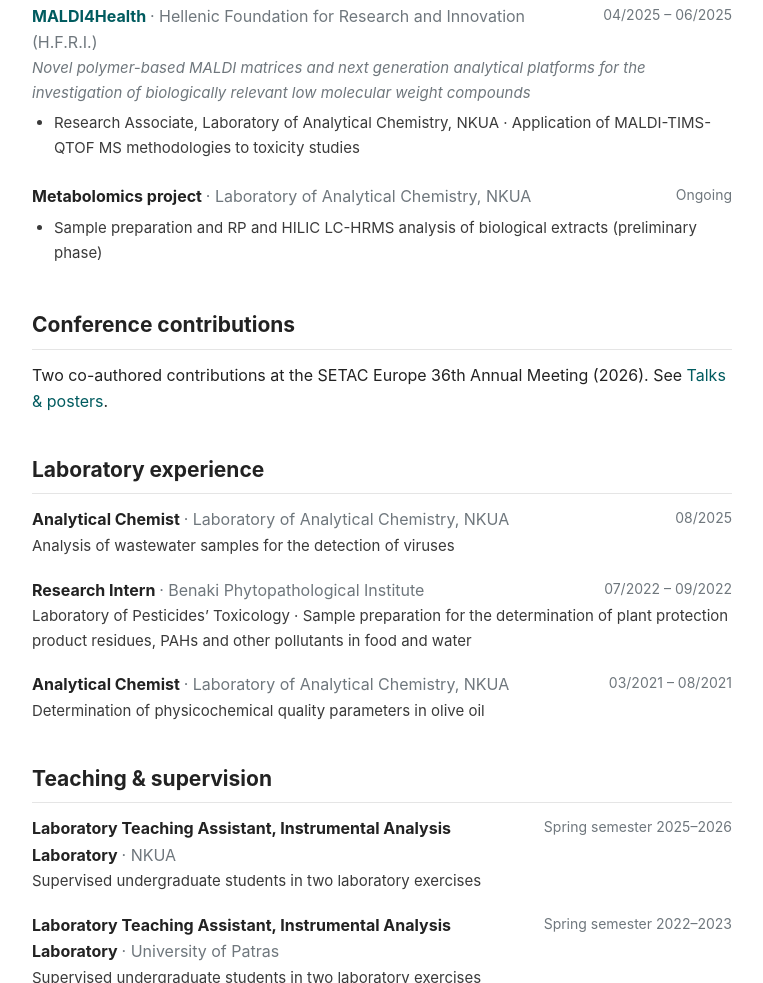
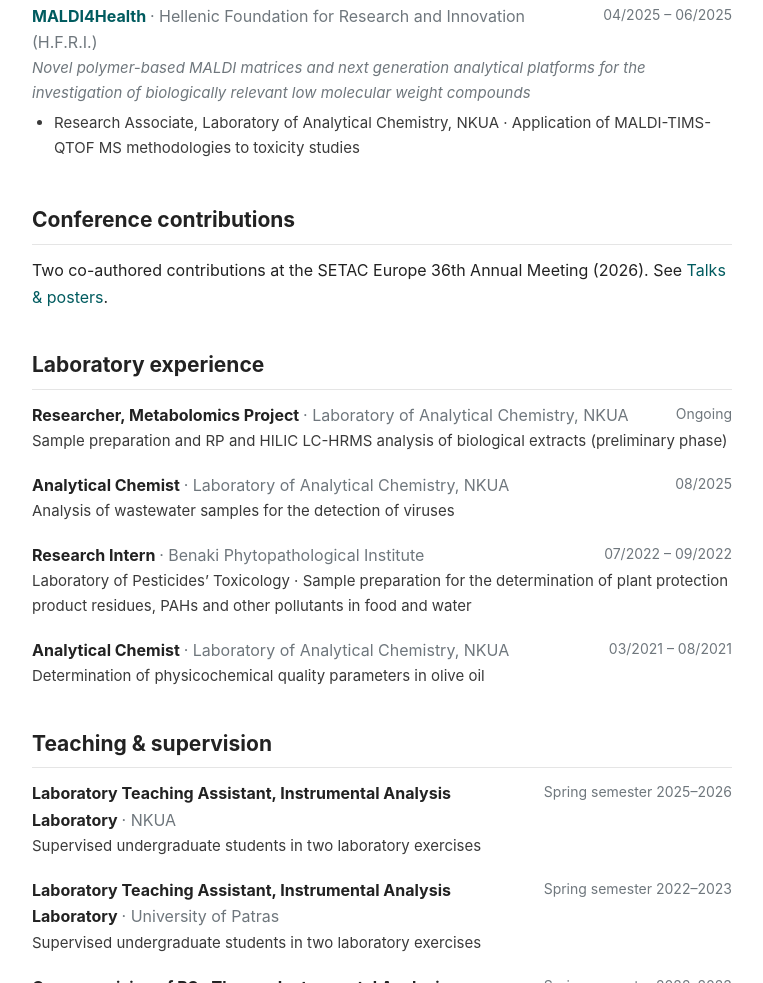
Before and after one commit to akarageorgoudi/akarageorgoudi.github.io, a plain HTML site: page cv.html in a window 1280 px wide. Shown: the part 895-1878 px from the top of the page, without its empty margins (388-1151 px from the left). Drawn offline with Linux system fonts and the light colour scheme.

Commit message:
Research projects: keep national and European only

```diff
--- a/cv.html
+++ b/cv.html
@@ -74,14 +74,14 @@
       <span class="date">04/2025 – 06/2025</span>
       <div class="desc"><em>Novel polymer-based MALDI matrices and next generation analytical platforms for the investigation of biologically relevant low molecular weight compounds</em><ul><li>Research Associate, Laboratory of Analytical Chemistry, NKUA · Application of MALDI-TIMS-QTOF MS methodologies to toxicity studies</li></ul></div>
     </div>
-    <div class="entry">
-      <h3>Metabolomics project <span class="org">· Laboratory of Analytical Chemistry, NKUA</span></h3>
-      <span class="date">Ongoing</span>
-      <div class="desc"><ul><li>Sample preparation and RP and HILIC LC-HRMS analysis of biological extracts (preliminary phase)</li></ul></div>
-    </div>
     <h2>Conference contributions</h2>
     <p>Two co-authored contributions at the SETAC Europe 36th Annual Meeting (2026). See <a href="talks.html">Talks &amp; posters</a>.</p>
     <h2>Laboratory experience</h2>
+    <div class="entry">
+      <h3>Researcher, Metabolomics Project <span class="org">· Laboratory of Analytical Chemistry, NKUA</span></h3>
+      <span class="date">Ongoing</span>
+      <div class="desc">Sample preparation and RP and HILIC LC-HRMS analysis of biological extracts (preliminary phase)</div>
+    </div>
     <div class="entry">
       <h3>Analytical Chemist <span class="org">· Laboratory of Analytical Chemistry, NKUA</span></h3>
       <span class="date">08/2025</span>
```
